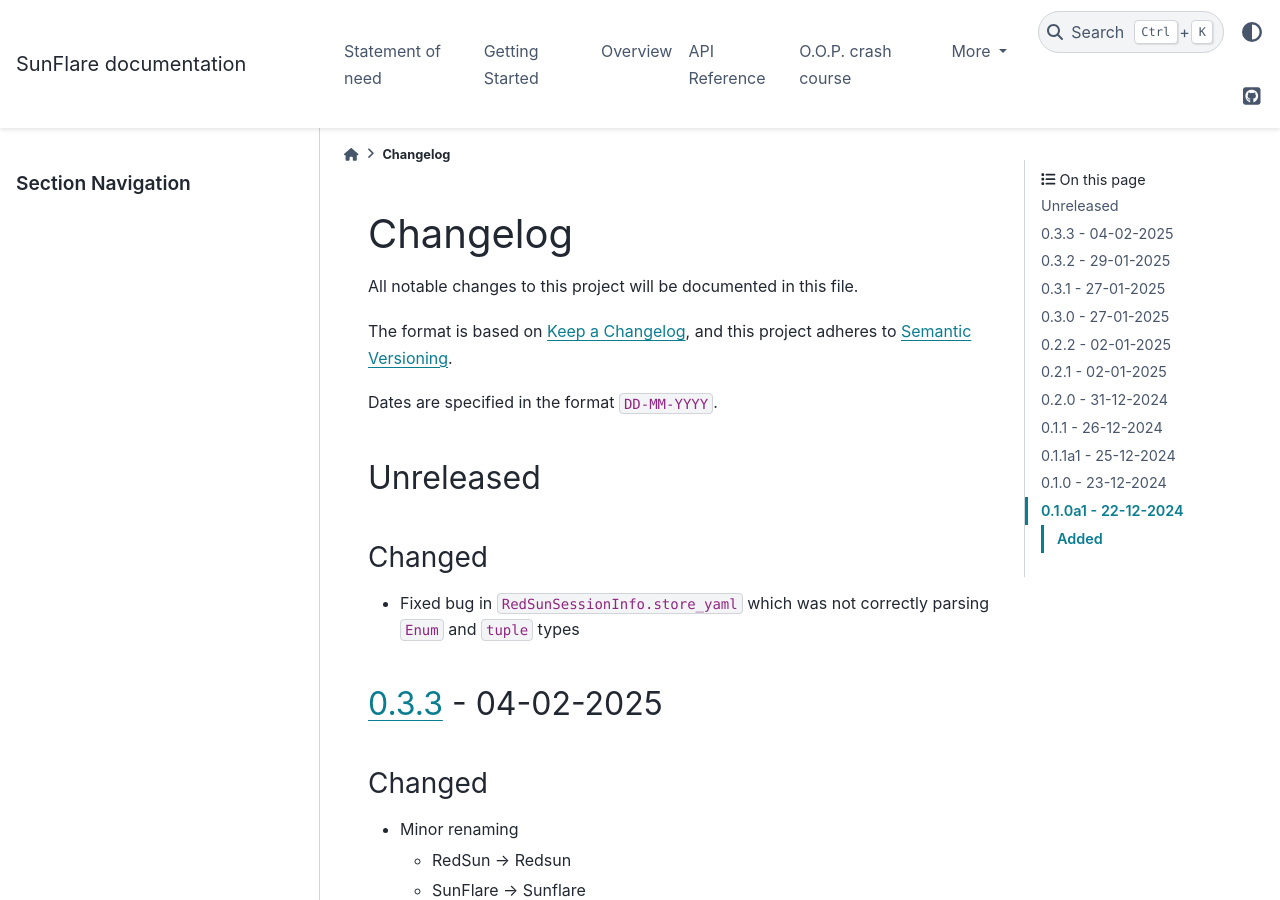
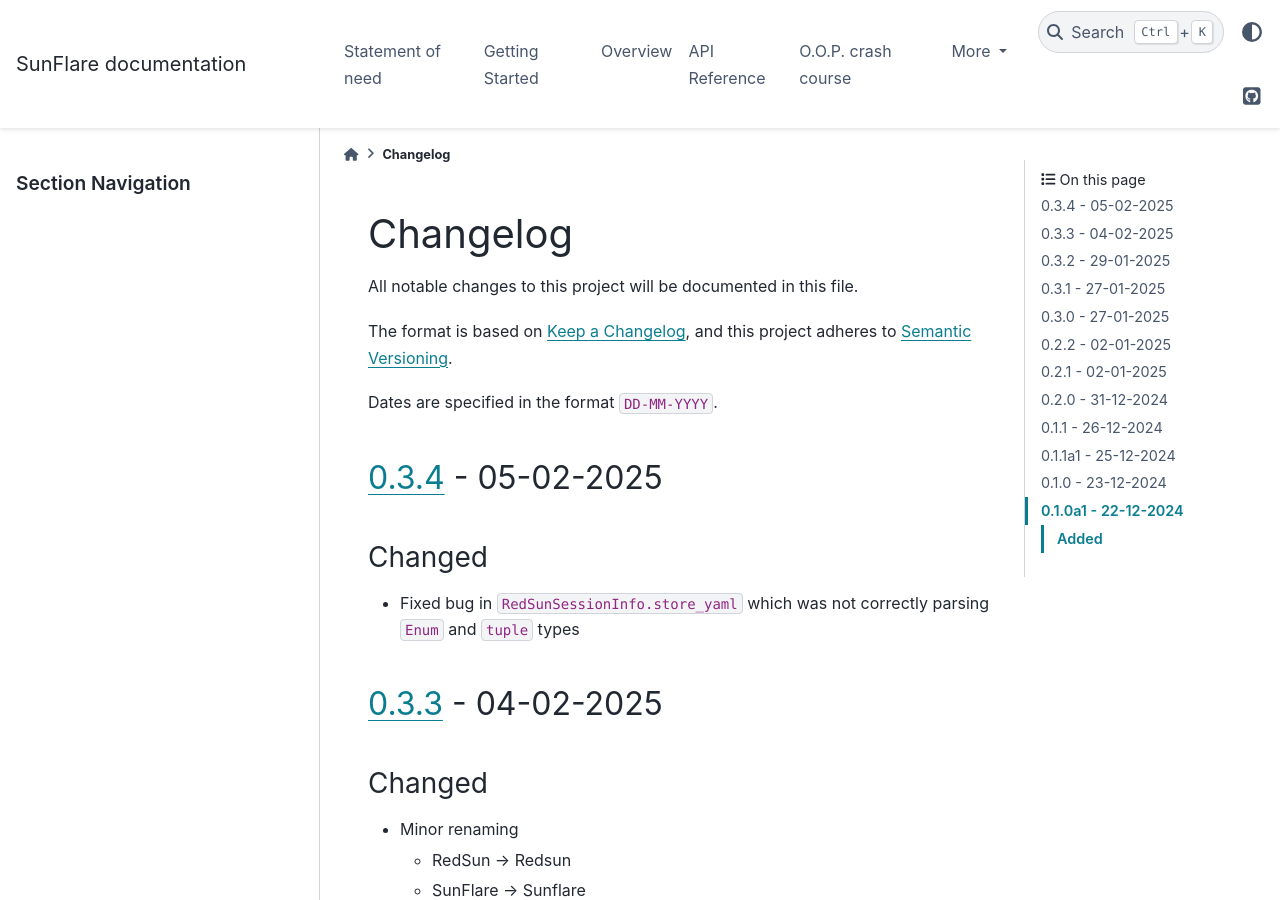
Before and after one commit to redsun-acquisition/sunflare, a Sphinx documentation site: the page built from docs/changelog.md, in a window 1280 px wide and 900 px high. Built offline with Sphinx 7.4.7 and the PyData theme 0.15.4, drawn with Linux system fonts in a browser that asks for light colours.

Commit message:
Prepare for 0.3.4

```diff
--- a/docs/changelog.md
+++ b/docs/changelog.md
@@ -7,7 +7,7 @@ and this project adheres to [Semantic Versioning](https://semver.org/spec/v2.0.0
 
 Dates are specified in the format `DD-MM-YYYY`.
 
-## Unreleased
+## [0.3.4] - 05-02-2025
 
 ### Changed
 
@@ -127,6 +127,7 @@ Dates are specified in the format `DD-MM-YYYY`.
 - Alpha release;
 - Basic project infrastructure;
 
+[0.3.4]: https://github.com/redsun-acquisition/sunflare/compare/v0.3.3...v0.3.4
 [0.3.3]: https://github.com/redsun-acquisition/sunflare/compare/v0.3.2...v0.3.3
 [0.3.2]: https://github.com/redsun-acquisition/sunflare/compare/v0.3.1...v0.3.2
 [0.3.1]: https://github.com/redsun-acquisition/sunflare/compare/v0.3.0...v0.3.1
```
